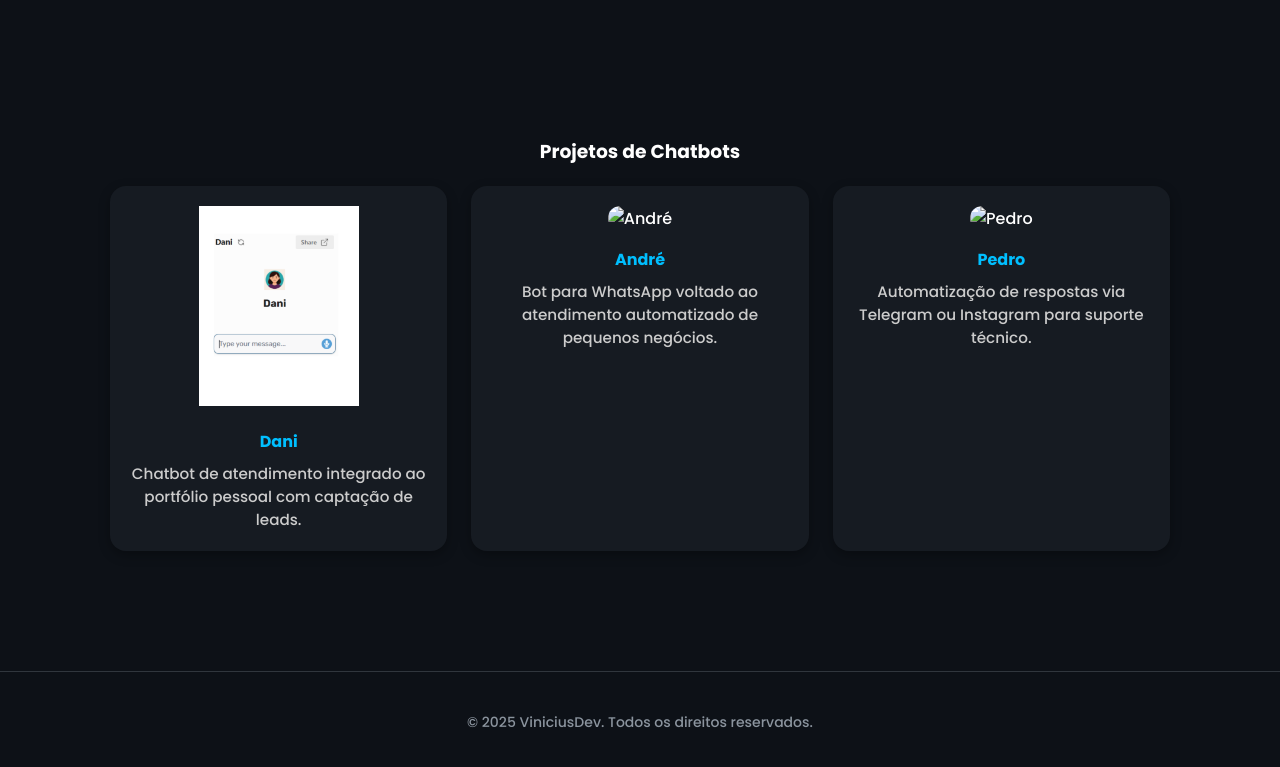
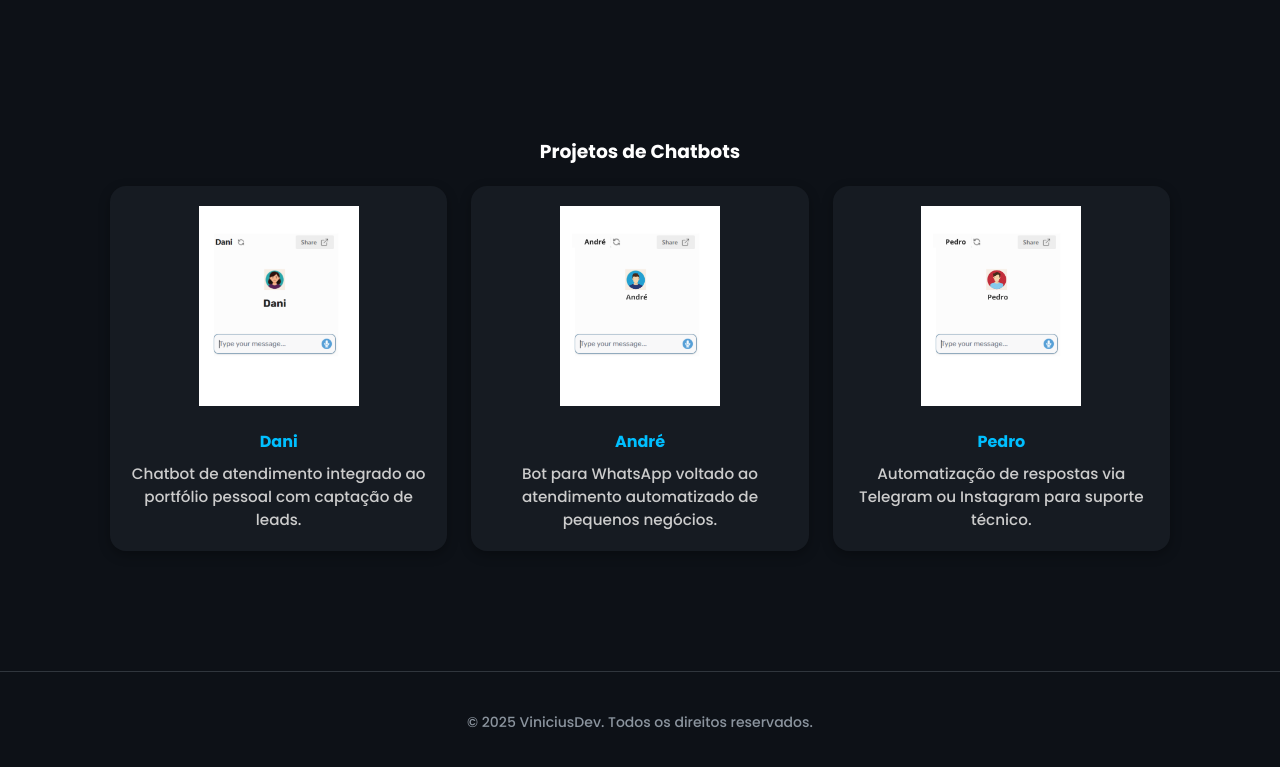
Before and after one commit to viniciusalcoliveira/PORTIFOLIOVINICIUS, a website: page chatbots.html in a window 1280 px wide. Shown: the part 83-850 px from the top of the page. Drawn offline with Linux system fonts and the light colour scheme.

Commit message:
Update chatbots.html

```diff
--- a/chatbots.html
+++ b/chatbots.html
@@ -31,13 +31,13 @@
         </div>
 
         <div class="card-chatbot">
-          <img src="fotochatbot/chatbot2.png" alt="André">
+          <img src="fotochatbot/Inserir um subtítulo (1).png" alt="André">
           <h4>André</h4>
           <p>Bot para WhatsApp voltado ao atendimento automatizado de pequenos negócios.</p>
         </div>
 
         <div class="card-chatbot">
-          <img src="fotochatbot/chatbot1.png" alt="Pedro">
+          <img src="fotochatbot/Inserir um subtítulo (2).png" alt="Pedro">
           <h4>Pedro</h4>
           <p>Automatização de respostas via Telegram ou Instagram para suporte técnico.</p>
         </div>
```
